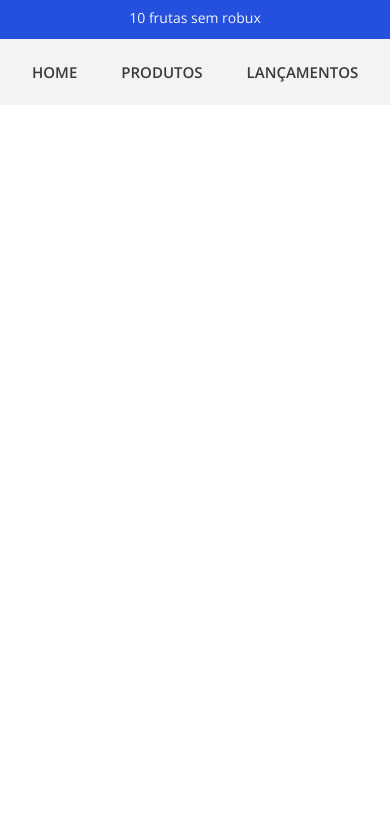
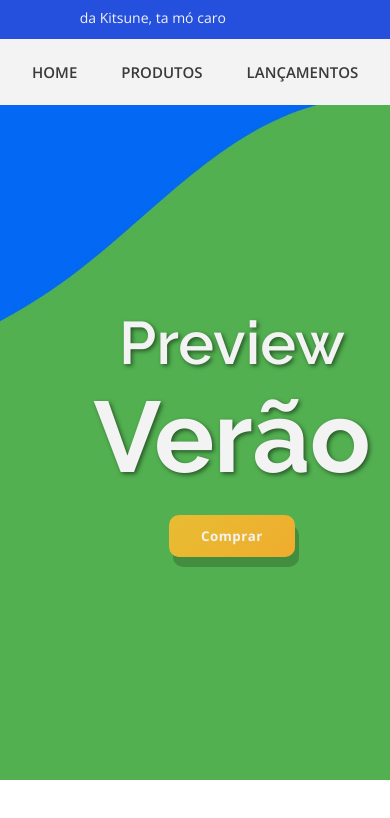
Before and after one commit to joaokotsugai/loja, a React (Vite) app: page / in a window 390 px wide. Shown: the top 818 px of the page. Built offline with nearby package versions, Linux system fonts and the light colour scheme.

Commit message:
banner mobile adicionando

```diff
--- a/src/App.jsx
+++ b/src/App.jsx
@@ -1,5 +1,6 @@
 import './App.css'
 import Header from './components/Header'
+import Capa from './components/Capa'
 
 function App() {
 
@@ -9,8 +10,15 @@ function App() {
       <header>
         <Header/>
       </header>
+
+
+      <main>
+        <Capa/>
+      </main>
     </div>
   )
 }
 
+
+
 export default App
--- a/src/components/Capa/Capa.css
+++ b/src/components/Capa/Capa.css
@@ -0,0 +1,41 @@
+.secao_capa {
+    height: 80vh;
+    width: 100%;
+    background-size: cover;
+    background-repeat: no-repeat;
+    background-position: center right;
+    display: flex;
+    justify-content: flex-end;
+    font-family: var(--font-title);
+    padding: 0 5%;
+    overflow: hidden;
+    position: relative;
+}
+
+.texto {
+    display: flex;
+    flex-direction: column;
+    justify-content: center;
+    align-items: center;
+    height: 100%;
+    max-width: 800px;
+    text-align: center;
+    position: relative;
+    z-index: 2;
+}
+
+.texto h2 {
+    font-size: 60px;
+    color: var(--title);
+    font-weight: 600;
+    margin: 0;
+    text-shadow: 2px 2px 4px rgba(0, 0, 0, 0.5);
+}
+
+.texto h1 {
+    font-size: 100px;
+    margin: 0;
+    color: var(--title);
+    font-weight: bold;
+    text-shadow: 2px 2px 4px rgba(0, 0, 0, 0.5);
+}
--- a/src/components/Capa/index.jsx
+++ b/src/components/Capa/index.jsx
@@ -1,2 +1,20 @@
 import './Capa.css';
 import banner from '../../assets/banner.jpg';
+import bannerMobile from '../../assets/banner_mobile.jpg';
+
+export default function Capa() {
+    return(
+        <section className='secao_capa'
+        style={{
+            backgroundImage: `url(${banner})`
+               }}
+        >
+            <div className='texto'>
+               <h2>Preview</h2>
+               <h1>Verão</h1>
+               <button className='btn'>Comprar</button>
+            </div>
+
+        </section>
+    )
+}
--- a/src/components/Header/index.jsx
+++ b/src/components/Header/index.jsx
@@ -5,7 +5,7 @@ export default function Header() {
         <header>
             <div className='anuncio'>
                 <div className='anuncio-conteudo'>
-                <p>10 frutas sem robux</p>
+                <p>Já viu o preço da Kitsune, ta mó caro</p>
                 </div>
             </div>
 
--- a/src/index.css
+++ b/src/index.css
@@ -1,4 +1,4 @@
-@import url('https://fonts.googleapis.com/css2?family=Open+Sans:ital,wght@0,300..800;1,300..800&family=Oswald:wght@200..700&display=swap');
+@import url('https://fonts.googleapis.com/css2?family=Open+Sans:ital,wght@0,300..800;1,300..800&family=Raleway:ital,wght@0,100..900;1,100..900&display=swap');
 
 :root {
   --primary-color: #2bff00;
@@ -12,7 +12,7 @@
   --gradiant1: linear-gradient(135deg, #e8f347, #f0d24d);
   --gradiant1: linear-gradient(135deg, #e7bd32, #f0ac2e);
   --font-base: "Open Sans", sans-serif;
-  --font-title: "Oswald", sans-serif;
+  --font-title: "Raleway", sans-serif;
 }
 
 * {
@@ -75,9 +75,9 @@ img{
     overflow: hidden;
 }
 
-.anuncio-counteudo p {
+.anuncio-conteudo p {
     display: inline-block;
-    animation: textCorrido 10s linear infinite;
+    animation: textCorrido 8s linear infinite;
 }
 
 @keyframes textCorrido {
```
Also changed, not shown: src/assets/banner.jpg, src/assets/banner_mobile.jpg (added).
